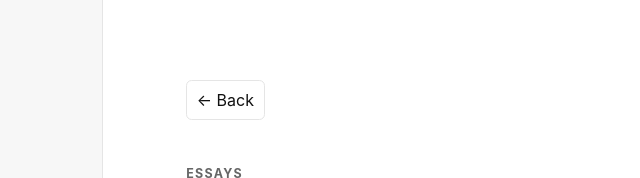
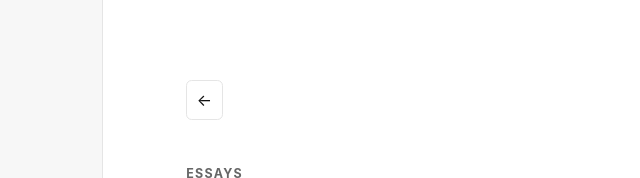
Before and after one commit to anodyneavenue/anodyneavenue.github.io, a plain HTML site: page post.html in a window 1280 px wide. Shown: the top 178 px of the page, 185-825 px from the left. Drawn offline with Linux system fonts and the light colour scheme.

Commit message:
Update post.html

```diff
--- a/post.html
+++ b/post.html
@@ -11,7 +11,7 @@
   <aside id="sidebar"></aside>
 
   <main>
-    <button class="back">← Back</button>
+    <button class="back" aria-label="Go back">←</button>
     <article id="post"></article>
   </main>
 
```
